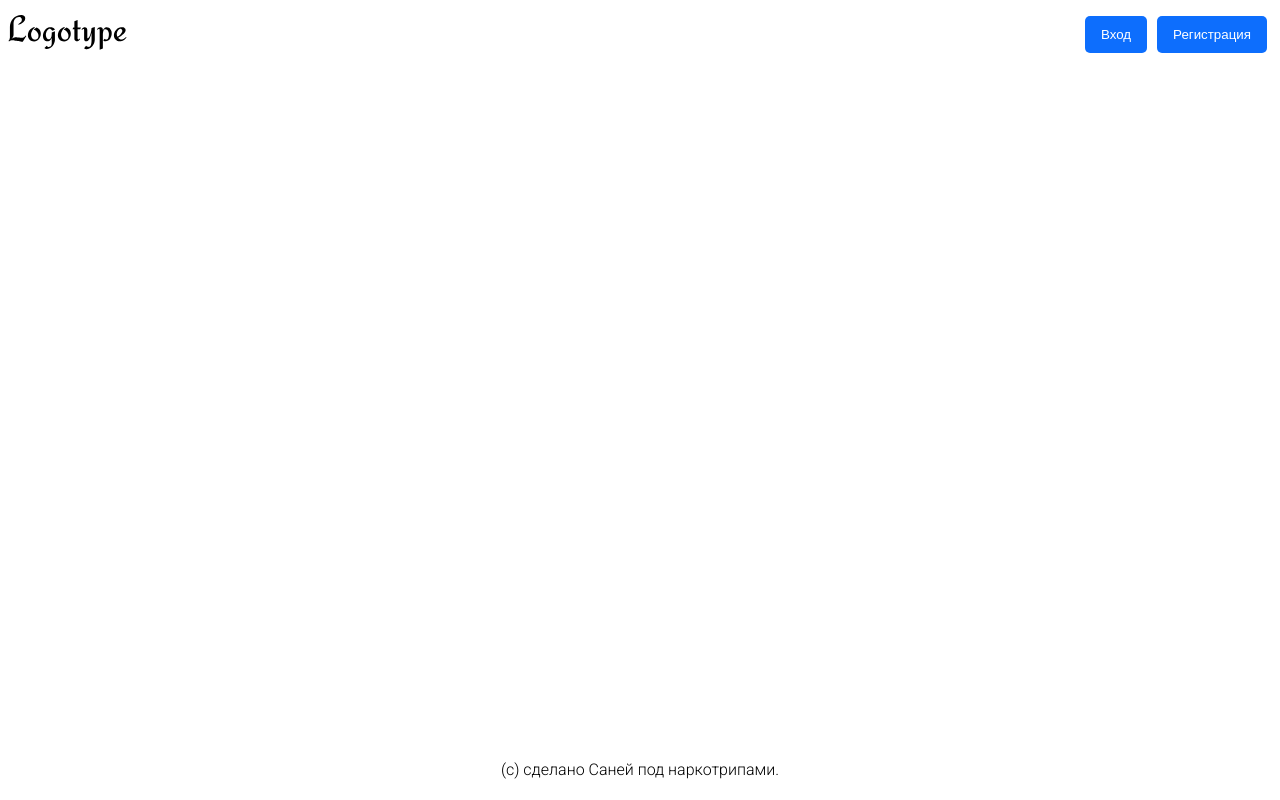
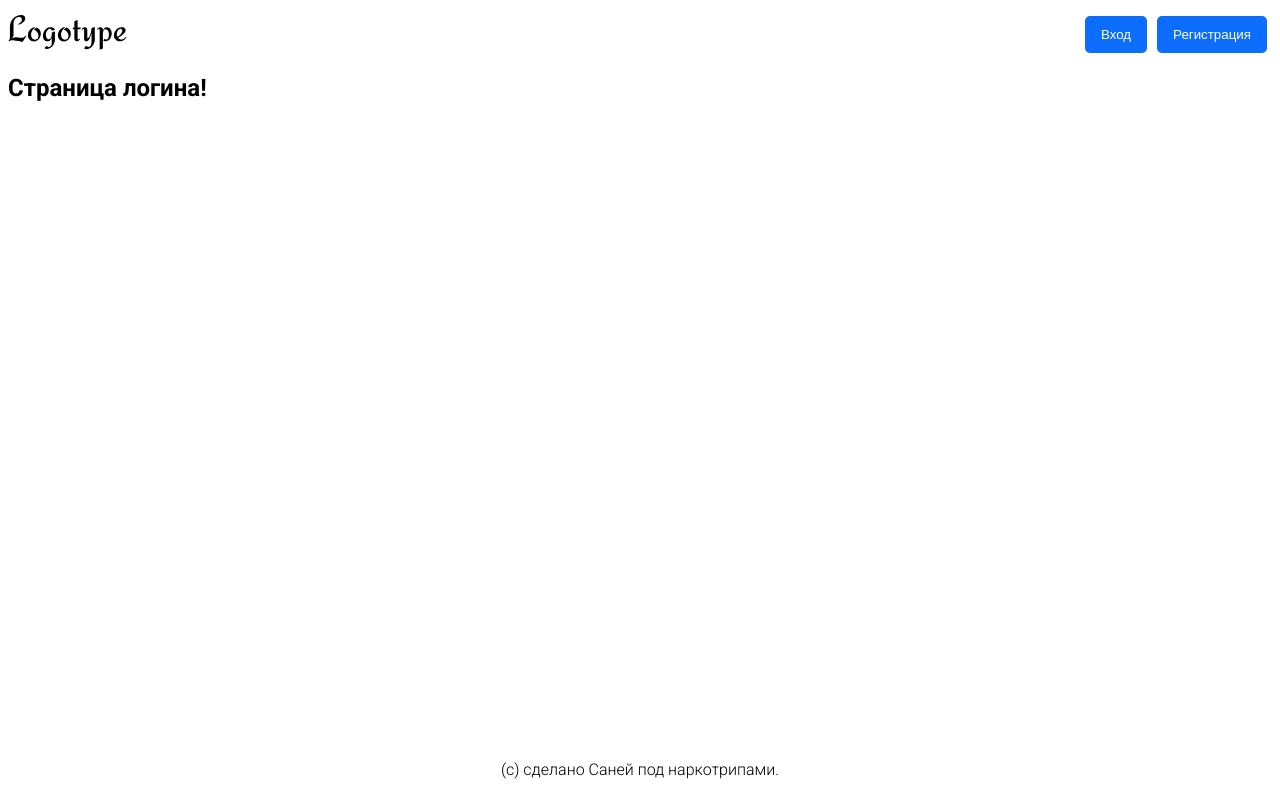
Before and after one commit to punkmachine/todoosh, a React (Create React App) app: page /login in a window 1280 px wide. Built offline with nearby package versions, Linux system fonts and the light colour scheme.

Commit message:
Добавляет и подключает тестовую страницу login.

```diff
--- a/src/App.js
+++ b/src/App.js
@@ -1,9 +1,11 @@
 import React from 'react';
 import { BrowserRouter as Router, Route, Switch } from 'react-router-dom';
+import './App.scss';
+
 
 import { Home } from './pages/Home';
+import { LoginPage } from './pages/LoginPage';
 
-import './App.scss';
 import { Header } from './components/layout/header';
 import { Footer } from './components/layout/footer';
 
@@ -15,6 +17,7 @@ function App() {
 			<Router>
 				<Switch>
 					<Route exact path="/" component={Home} />
+					<Route path="/login" component={LoginPage} />
 				</Switch>
 			</Router>
 
--- /dev/null
+++ b/src/pages/LoginPage.jsx
@@ -0,0 +1,7 @@
+function LoginPage() {
+	return (
+		<h2>Страница логина!</h2>
+	);
+}
+
+export { LoginPage };
```
